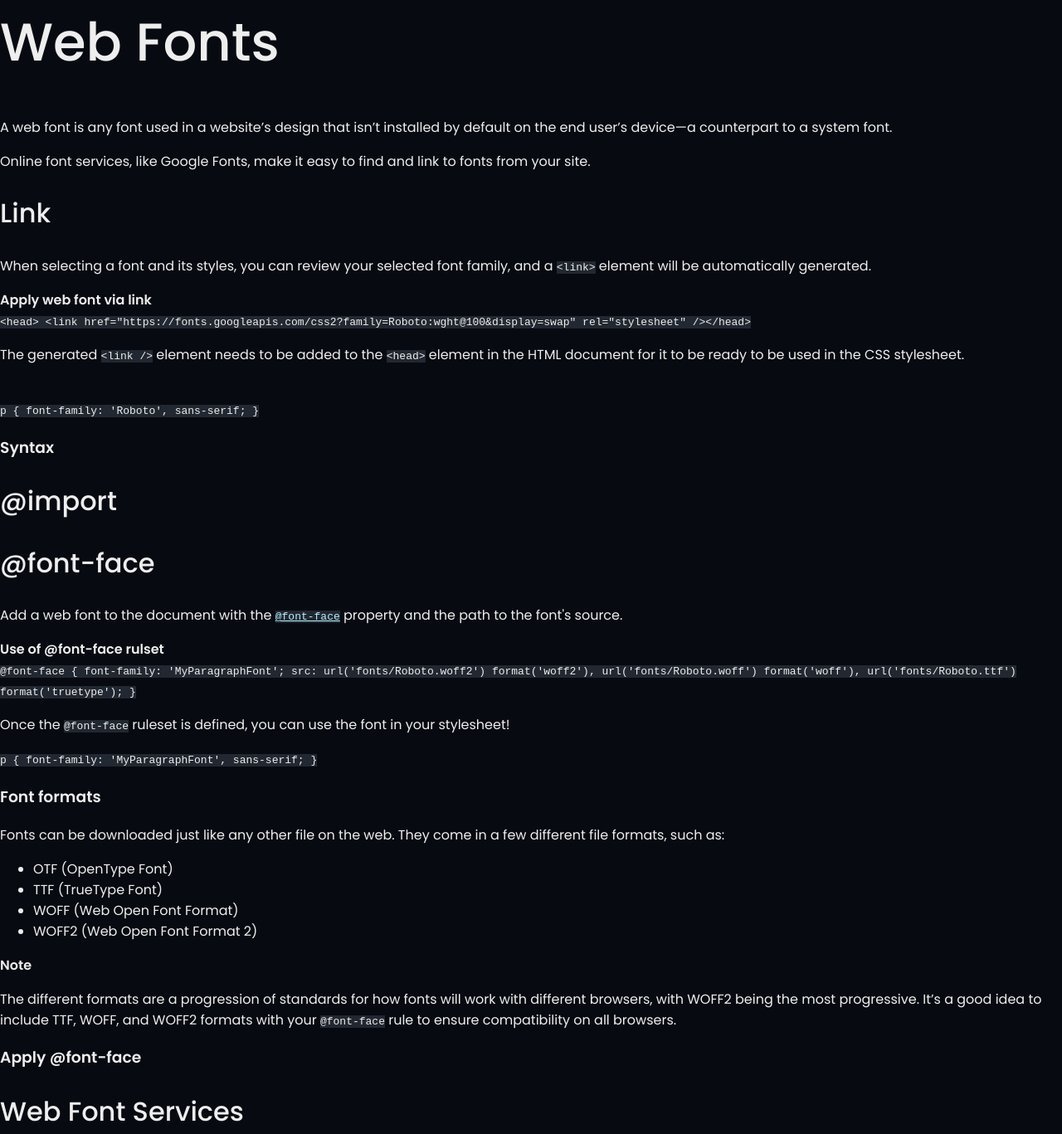
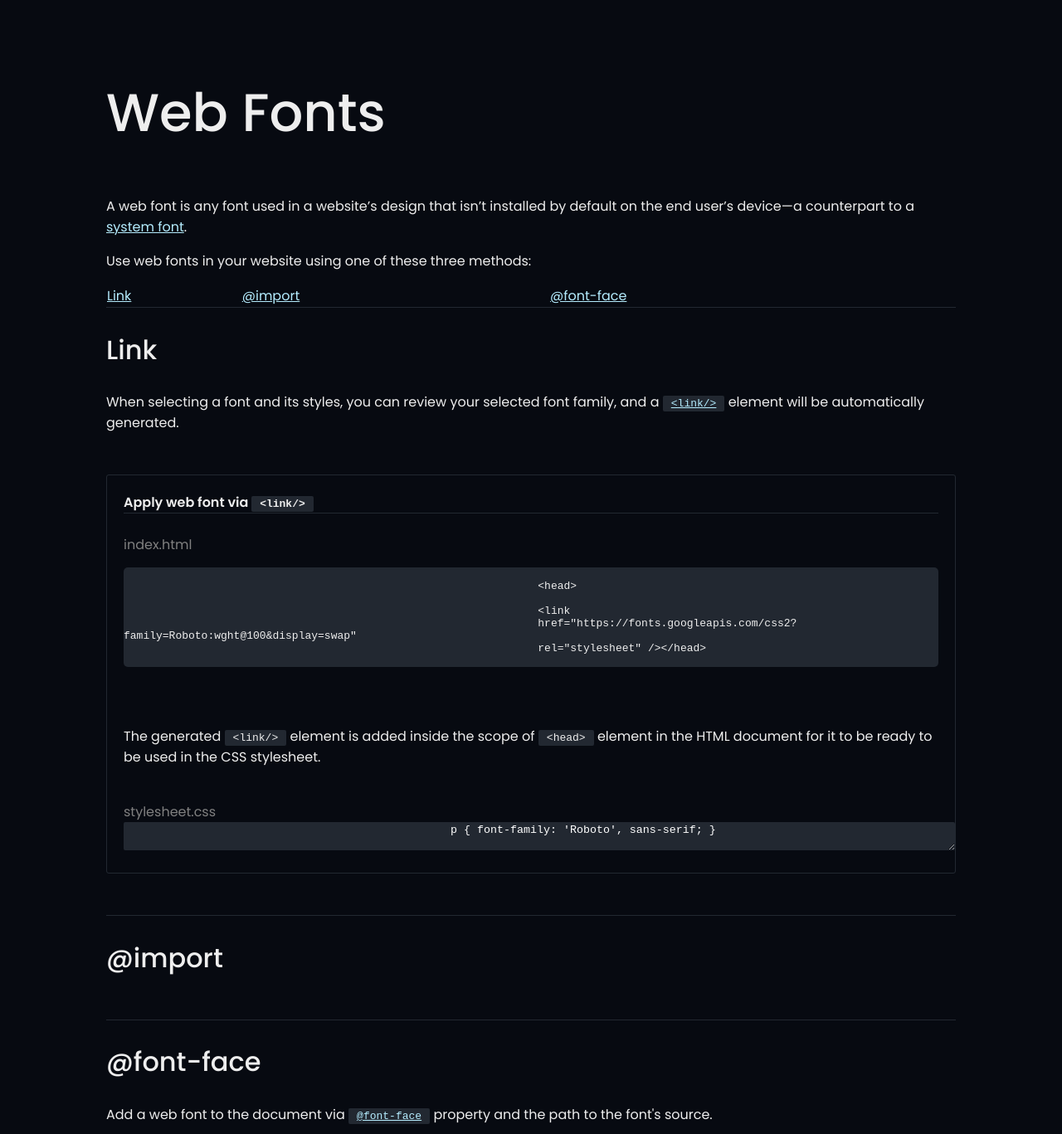
Before and after one commit to aeonclouzeau/cheetsheet-html-css, a plain HTML site: page index.html in a window 1280 px wide. Shown: the part 40-1407 px from the top of the page at 83% size. Drawn offline with Linux system fonts and the light colour scheme.

Commit message:
Added documentation, code examples and styles

```diff
--- a/assets/style.css
+++ b/assets/style.css
@@ -7,6 +7,16 @@ body {
 	font-style: normal;
 	background-color: #070a11;
 	color: #eee;
+	box-sizing: border-box;
+}
+
+body {
+	margin: 10%;
+}
+
+section {
+	margin-top: 20px;
+	margin-bottom: 50px;
 }
 
 h1 {
@@ -40,10 +50,65 @@ a:hover {
 	text-decoration: none;
 }
 
+textarea {
+	border: 0;
+	color: #fff;
+	height: 50%;
+	outline: none;
+	padding: 0.5rem;
+	width: 100%;
+}
+
+label {
+	color: grey;
+}
+
+table {
+	border-collapse: collapse;
+	width: 100%;
+}
+
 /* class rulesets */
 
+.flex {
+	display: flex;
+}
+
+.center {
+	margin: 0 auto;
+}
+
 .code {
+	background-color: #222831;
+	border-radius: 2px;
 	font-family: monospace;
+	padding: 2px 10px;
+}
+
+.code-container {
+	overflow-x: auto; /* Enable horizontal scrolling */
+}
+
+pre {
+	margin: 0;
+}
+
+.code-container code {
+	border-radius: 5px;
+	display: block;
+	white-space: pre-wrap;
+}
+
+.callout {
+	border: 1px solid #222831;
+	border-radius: 3px;
+	margin: 50px 0;
+	padding: 20px;
+}
+
+.divider {
+	width: 100%;
+	height: 1px;
 	background-color: #222831;
 }
 
--- a/index.html
+++ b/index.html
@@ -5,60 +5,97 @@
 		<meta name="viewport" content="width=device-width, initial-scale=1.0" />
 		<!-- stylesheet -->
 		<link rel="stylesheet" href="./assets/style.css" />
-		<!-- web font -->
+		<!-- web font: poppins -->
 		<style>
 			@import url("https://fonts.googleapis.com/css2?family=Poppins:ital,wght@0,400;0,500;0,600;1,300&display=swap");
 		</style>
-		<title>Aeon's cheet-sheet</title>
+		<title>Web Fonts | Aeon's cheetsheet</title>
 	</head>
 	<body>
-		<header>
+		<section class="center">
 			<h1>Web Fonts</h1>
 			<p>
 				A web font is any font used in a website’s design that isn’t installed
-				by default on the end user’s device—a counterpart to a system font.
+				by default on the end user’s device—a counterpart to a
+				<a
+					href="https://fonts.google.com/knowledge/glossary/system_font_web_safe_font"
+					target="_blank"
+					>system font</a
+				>.
 			</p>
-			<p>
-				Online font services, like Google Fonts, make it easy to find and link
-				to fonts from your site.
-			</p>
-		</header>
+			<p>Use web fonts in your website using one of these three methods:</p>
+			<table>
+				<tr>
+					<td>
+						<a href="#link-section">Link</a>
+					</td>
+					<td>
+						<a href="#import-section">@import</a>
+					</td>
+					<td>
+						<a href="#fontface-section">@font-face</a>
+					</td>
+				</tr>
+			</table>
+		</section>
+		<div class="divider"></div>
+		<!-- LINK -->
 		<section id="link-section">
 			<h2>Link</h2>
 			<p>
 				When selecting a font and its styles, you can review your selected font
-				family, and a <span class="code">&lt;link&gt;</span> element will be
-				automatically generated.
+				family, and a
+				<a
+					href="https://developer.mozilla.org/es/docs/Web/HTML/Element/link"
+					target="_blank"
+					><span class="code">&lt;link/&gt;</span></a
+				>
+				element will be automatically generated.
 			</p>
-			<div>
-				<b>Apply web font via link</b>
+			<div class="callout">
+				<b>Apply web font via <span class="code">&lt;link/&gt;</span></b>
+				<div class="divider"></div>
 				<br />
-				<code class="code">
+				<div class="code-container">
+					<label>index.html</label>
+					<pre>
+							<code class="language-html">
 								&lt;head&gt;
 								<!-- Add the link element for Google Fonts along with other metadata -->
 								&lt;link
 								href="https://fonts.googleapis.com/css2?family=Roboto:wght@100&display=swap"
 								rel="stylesheet" /&gt;&lt;/head&gt;
 							</code>
+						</pre>
+				</div>
+
 				<br />
 				<p>
-					The generated <span class="code">&lt;link /&gt;</span> element needs
-					to be added to the <span class="code">&lt;head&gt;</span> element in
+					The generated <span class="code">&lt;link/&gt;</span> element is added
+					inside the scope of <span class="code">&lt;head&gt;</span> element in
 					the HTML document for it to be ready to be used in the CSS stylesheet.
 				</p>
 				<br />
-				<code class="code">p { font-family: 'Roboto', sans-serif; }</code>
+				<div>
+					<label>stylesheet.css</label>
+					<br />
+					<textarea class="code">
+						p { font-family: 'Roboto', sans-serif; }</textarea
+					>
 				</div>
-			<!-- Syntax -->
-			<h3>Syntax</h3>
+			</div>
 		</section>
+		<div class="divider"></div>
+		<!-- IMPORT -->
 		<section id="import-section">
 			<h2>@import</h2>
 		</section>
+		<div class="divider"></div>
+		<!-- FONT FACE -->
 		<section id="fontface-section">
 			<h2>@font-face</h2>
 			<p>
-				Add a web font to the document with the
+				Add a web font to the document via
 				<a
 					href="https://developer.mozilla.org/en-US/docs/Web/CSS/@font-face"
 					target="_blank"
@@ -67,21 +104,28 @@
 				property and the path to the font's source.
 			</p>
 			<!-- Syntax -->
-			<div class="">
-				<b>Use of <span>@font-face</span> rulset</b>
+			<div class="callout">
+				<b>Apply web font using <span class="code">@font-face</span> rulset</b>
+				<div class="divider"></div>
 				<br />
-				<code class="code">
-					@font-face { font-family: 'MyParagraphFont'; src:
-					url('fonts/Roboto.woff2') format('woff2'), url('fonts/Roboto.woff')
-					format('woff'), url('fonts/Roboto.ttf') format('truetype'); }
-				</code>
+				<label>stylesheet.css</label>
+				<textarea class="code">
+					@font-face {
+						font-family: 'MyParagraphFont';
+						src: url('fonts/Roboto.woff2') format('woff2'),
+							 url('fonts/Roboto.woff') format('woff'),
+							 url('fonts/Roboto.ttf') format('truetype');
+					}
+					</textarea
+				>
 				<p>
 					Once the <span class="code">@font-face</span> ruleset is defined, you
 					can use the font in your stylesheet!
 				</p>
-				<code class="code">
+				<textarea class="code">
 				p { font-family: 'MyParagraphFont', sans-serif; }
-				</code>
+				</textarea
+				>
 			</div>
 			<!-- Font formats -->
 			<h3>Font formats</h3>
@@ -90,15 +134,31 @@
 				in a few different file formats, such as:
 			</p>
 			<ul>
-				<li>OTF (OpenType Font)</li>
-				<li>TTF (TrueType Font)</li>
-				<li>WOFF (Web Open Font Format)</li>
-				<li>WOFF2 (Web Open Font Format 2)</li>
+				<li>
+					<a href="https://es.wikipedia.org/wiki/TrueType" target="_blank"
+						>TTF (TrueType Font)</a
+					>
+				</li>
+				<li>
+					<a href="https://en.wikipedia.org/wiki/OpenType" target="_blank"
+						>OTF (OpenType Font)</a
+					>
+				</li>
+				<li>
+					<a
+						href="https://developer.mozilla.org/en-US/docs/Web/CSS/CSS_fonts/WOFF"
+						target="_blank"
+						>WOFF (Web Open Font Format)</a
+					>
+				</li>
+				<li><a href="" target="_blank">WOFF2 (Web Open Font Format 2)</a></li>
 			</ul>
 
-			<div class="note-container">
+			<div class="callout">
+				<div class="flex">
+					<i class="fa-regular fa-lightbulb"></i>
 					<b>Note</b>
-				<br />
+				</div>
 				<p>
 					The different formats are a progression of standards for how fonts
 					will work with different browsers, with WOFF2 being the most
@@ -107,11 +167,15 @@
 					compatibility on all browsers.
 				</p>
 			</div>
-			<!-- Apply font-face -->
-			<h3>Apply @font-face</h3>
 		</section>
+		<div class="divider"></div>
+		<!-- WEB FONT SERVICES -->
 		<section id="web-font-services">
 			<h2>Web Font Services</h2>
+			<p>
+				Online font services make it easy to find and link web fonts to your
+				site.
+			</p>
 			<ul>
 				<li>
 					<a href="https://fonts.google.com/" target="_blank">Google Fonts</a>
```
Lines whose indentation alone changed are shown as unchanged.
